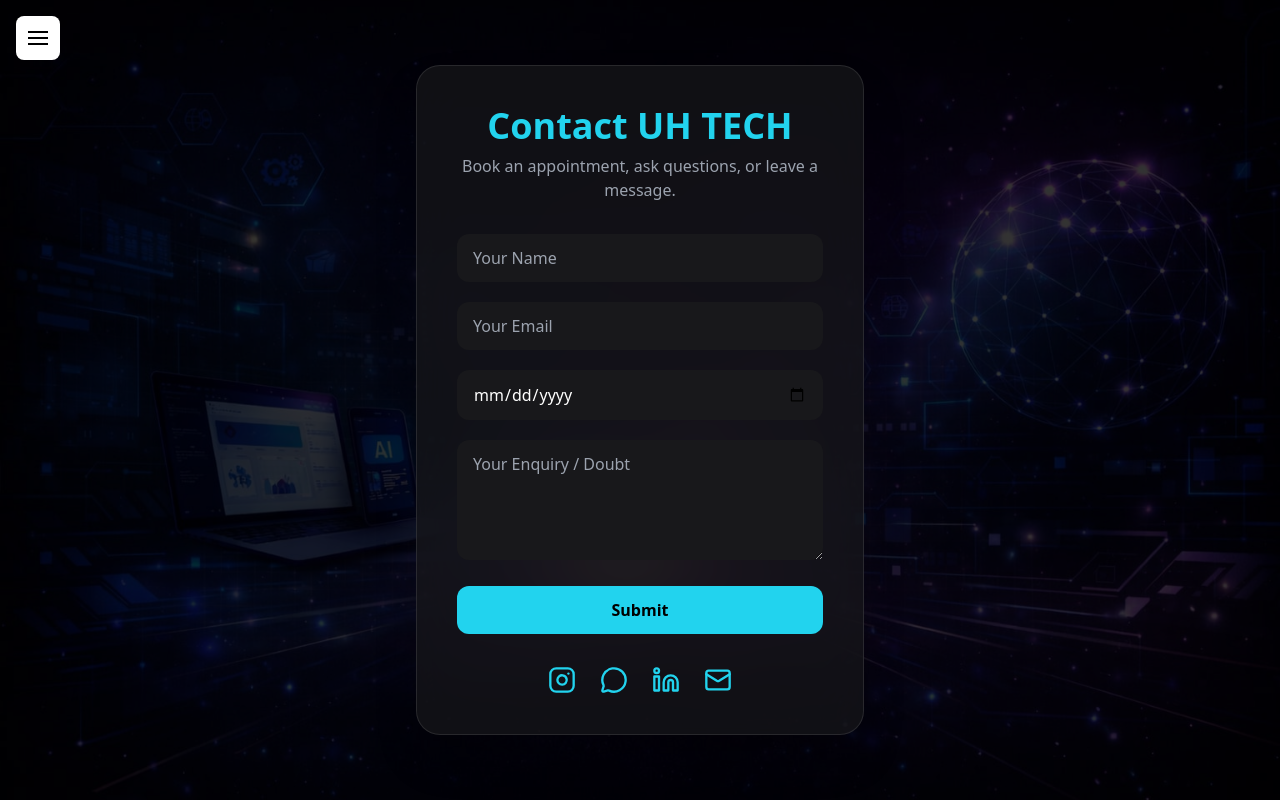
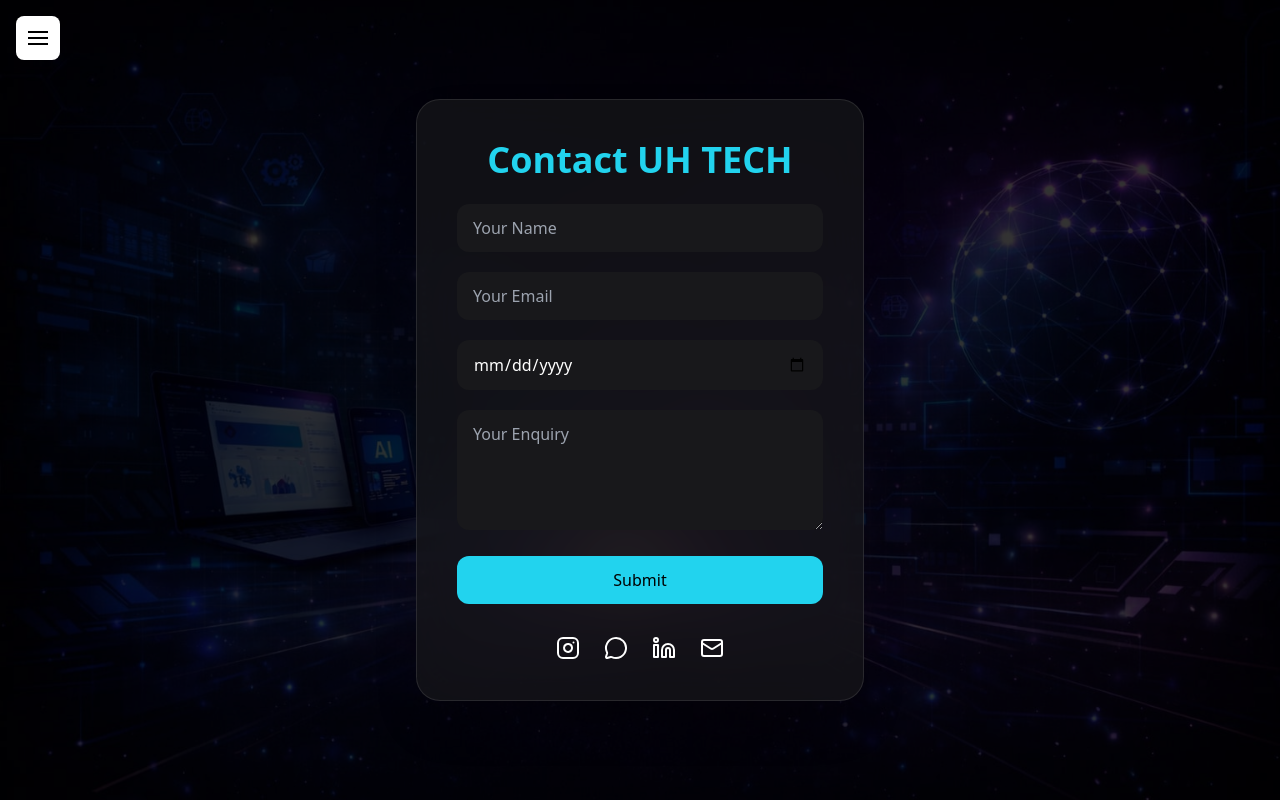
Before and after one commit to uhtech28/uh-tech-website, a Next.js app: page /contact in a window 1280 px wide. Built offline with nearby package versions, Linux system fonts and the light colour scheme.

Commit message:
Fix window issue for Vercel build

```diff
--- a/app/contact/page.tsx
+++ b/app/contact/page.tsx
@@ -40,12 +40,17 @@
 Email: ${form.email}
 Date: ${form.date}
 Message: ${form.message}
-`;
+      `;
 
-      window.open(
-        `https://wa.me/918081719192?text=${encodeURIComponent(whatsappMessage)}`,
-        "_blank"
-      );
+      // ✅ SAFE for Vercel
+      if (typeof window !== "undefined") {
+        window.open(
+          `https://wa.me/918081719192?text=${encodeURIComponent(
+            whatsappMessage
+          )}`,
+          "_blank"
+        );
+      }
 
       setForm({ name: "", email: "", date: "", message: "" });
     } else {
@@ -55,108 +60,33 @@
 
   return (
     <div className="relative min-h-screen flex items-center justify-center text-white">
-
-      {/* BACKGROUND IMAGE */}
       <div className="fixed inset-0 -z-10">
-        <img
-          src="/ser.jpg"
-          alt="background"
-          className="w-full h-full object-cover"
-        />
+        <img src="/ser.jpg" alt="background" className="w-full h-full object-cover" />
         <div className="absolute inset-0 bg-black/80" />
       </div>
 
-      {/* FORM CARD */}
       <div className="bg-zinc-900/70 backdrop-blur-xl rounded-3xl p-10 w-full max-w-md shadow-2xl border border-white/10">
-
         <h1 className="text-cyan-400 text-4xl font-extrabold text-center">
           Contact UH TECH
         </h1>
-        <p className="text-gray-400 text-center mt-2 mb-8">
-          Book an appointment, ask questions, or leave a message.
-        </p>
 
-        <form onSubmit={handleSubmit} className="space-y-5">
+        <form onSubmit={handleSubmit} className="space-y-5 mt-6">
+          <input name="name" value={form.name} onChange={handleChange} required placeholder="Your Name" className="w-full bg-zinc-900 rounded-xl px-4 py-3" />
+          <input name="email" type="email" value={form.email} onChange={handleChange} required placeholder="Your Email" className="w-full bg-zinc-900 rounded-xl px-4 py-3" />
+          <input name="date" type="date" value={form.date} onChange={handleChange} className="w-full bg-zinc-900 rounded-xl px-4 py-3" />
+          <textarea name="message" value={form.message} onChange={handleChange} required rows={4} placeholder="Your Enquiry" className="w-full bg-zinc-900 rounded-xl px-4 py-3" />
 
-          <input
-            type="text"
-            name="name"
-            placeholder="Your Name"
-            value={form.name}
-            onChange={handleChange}
-            className="w-full bg-zinc-900 rounded-xl px-4 py-3 text-white focus:ring-2 focus:ring-cyan-400/40 outline-none"
-            required
-          />
-
-          <input
-            type="email"
-            name="email"
-            placeholder="Your Email"
-            value={form.email}
-            onChange={handleChange}
-            className="w-full bg-zinc-900 rounded-xl px-4 py-3 text-white focus:ring-2 focus:ring-cyan-400/40 outline-none"
-            required
-          />
-
-          <input
-            type="date"
-            name="date"
-            value={form.date}
-            onChange={handleChange}
-            className="w-full bg-zinc-900 rounded-xl px-4 py-3 text-white focus:ring-2 focus:ring-cyan-400/40 outline-none"
-          />
-
-          <textarea
-            name="message"
-            placeholder="Your Enquiry / Doubt"
-            rows={4}
-            value={form.message}
-            onChange={handleChange}
-            className="w-full bg-zinc-900 rounded-xl px-4 py-3 text-white focus:ring-2 focus:ring-cyan-400/40 outline-none"
-            required
-          ></textarea>
-
-          <button
-            type="submit"
-            disabled={loading}
-            className="w-full bg-cyan-400 text-black py-3 rounded-xl font-semibold transition-all disabled:opacity-50"
-          >
+          <button disabled={loading} className="w-full bg-cyan-400 text-black py-3 rounded-xl">
             {loading ? "Sending..." : "Submit"}
           </button>
-
         </form>
 
-        {/* SOCIAL ICONS */}
         <div className="flex justify-center gap-6 mt-8">
-          <a
-            href="https://www.instagram.com/uh__tech?igsh=dnZqcXVrcW93OTNr"
-            target="_blank"
-            rel="noopener noreferrer"
-          >
-            <Instagram className="w-7 h-7 text-cyan-400 hover:text-white transition" />
-          </a>
-
-          <a
-            href="https://wa.me/918081719192"
-            target="_blank"
-            rel="noopener noreferrer"
-          >
-            <MessageCircle className="w-7 h-7 text-cyan-400 hover:text-green-400 transition" />
-          </a>
-
-          <a
-            href="https://www.linkedin.com/in/utkarsh-verma-uh-tech-6a0353383"
-            target="_blank"
-            rel="noopener noreferrer"
-          >
-            <Linkedin className="w-7 h-7 text-cyan-400 hover:text-white transition" />
-          </a>
-
-          <a href="mailto:uhtech07@gmail.com?subject=Contact%20from%20Website">
-            <Mail className="w-7 h-7 text-cyan-400 hover:text-white transition" />
-          </a>
+          <a href="https://www.instagram.com/uh__tech" target="_blank"><Instagram /></a>
+          <a href="https://wa.me/918081719192" target="_blank"><MessageCircle /></a>
+          <a href="https://www.linkedin.com/in/utkarsh-verma-uh-tech-6a0353383" target="_blank"><Linkedin /></a>
+          <a href="mailto:uhtech07@gmail.com"><Mail /></a>
         </div>
-
       </div>
     </div>
   );
```
